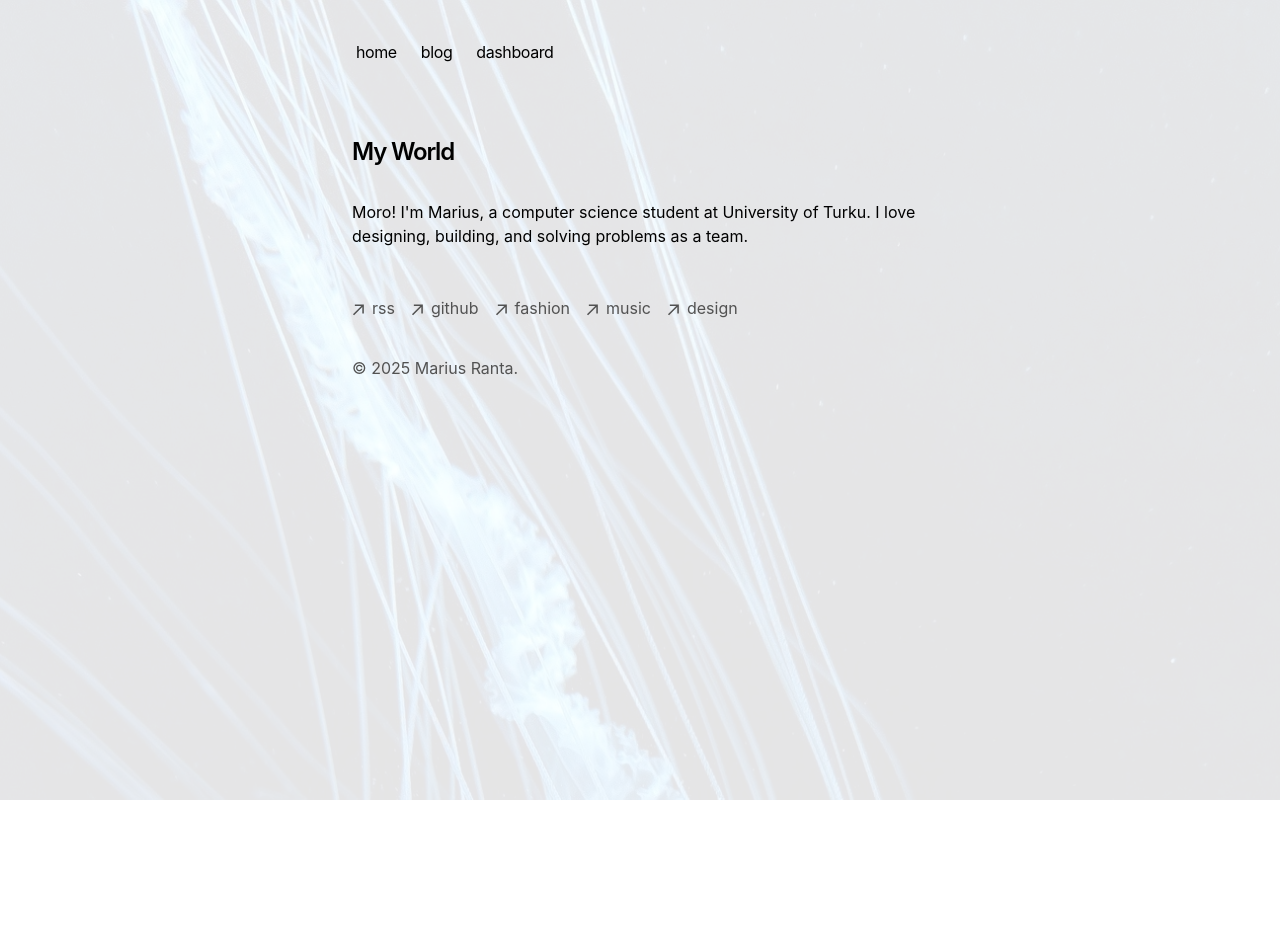
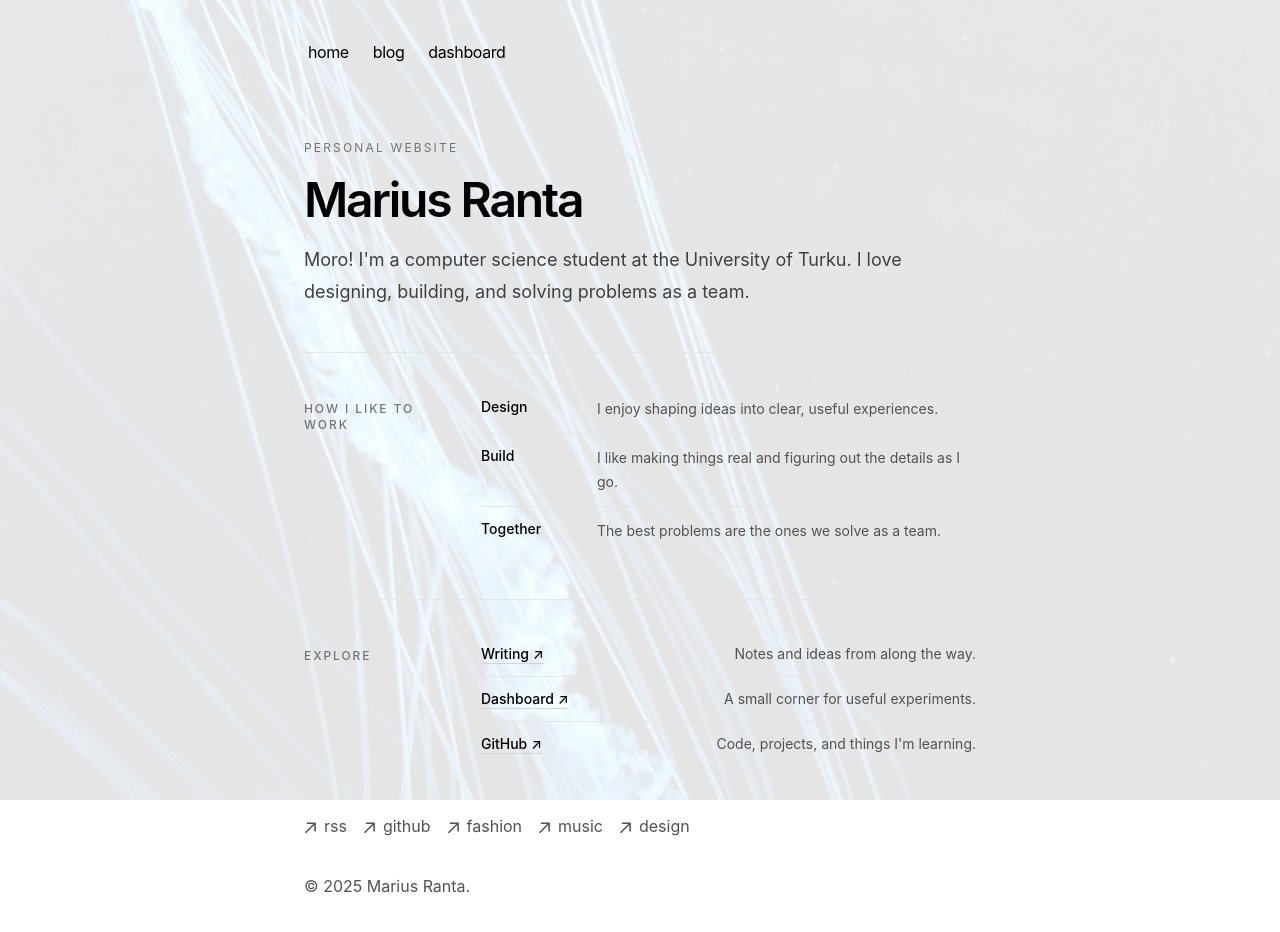
Before and after one commit to mariusranta/portfolio, a Next.js app: page / in a window 1280 px wide. Shown: the top 932 px of the page. Before the commit the page ends 832 px from the top, so only its background shows below. Built offline with nearby package versions, Linux system fonts and the light colour scheme.

Commit message:
Redesign homepage with a personal, editorial layout

```diff
--- a/app/layout.tsx
+++ b/app/layout.tsx
@@ -12,15 +12,15 @@ import { Hero } from './components/hero'
 export const metadata: Metadata = {
   metadataBase: new URL(baseUrl),
   title: {
-    default: 'Marius',
-    template: '%s | Marius',
+    default: 'Marius Ranta',
+    template: '%s | Marius Ranta',
   },
-  description: 'This is my world.',
+  description: 'Computer science student at the University of Turku. I love designing, building, and solving problems as a team.',
   openGraph: {
-    title: 'My World',
-    description: 'This is my world.',
+    title: 'Marius Ranta',
+    description: 'Computer science student at the University of Turku. I love designing, building, and solving problems as a team.',
     url: baseUrl,
-    siteName: 'My World',
+    siteName: 'Marius Ranta',
     locale: 'en_US',
     type: 'website',
   },
@@ -54,8 +54,8 @@ export default function RootLayout({
       )}
     >
       <body className="antialiased">
-          <Hero />
-        <div className="relative min-h-screen max-w-xl mx-4 mt-8 lg:mx-auto">
+        <Hero />
+        <div className="relative min-h-screen max-w-2xl mx-4 mt-8 lg:mx-auto">
           <main className="flex-auto min-w-0 flex flex-col px-2 md:px-0">
             <Navbar />
             {children}
--- a/app/page.tsx
+++ b/app/page.tsx
@@ -1,19 +1,70 @@
-import { Hero } from "./components/hero"
+import Link from "next/link"
+
+const links = [
+  { href: "/blog", label: "Writing", note: "Notes and ideas from along the way." },
+  { href: "/dashboard", label: "Dashboard", note: "A small corner for useful experiments." },
+  { href: "https://github.com/mariusranta", label: "GitHub", note: "Code, projects, and things I'm learning." },
+]
+
+const waysOfWorking = [
+  { label: "Design", text: "I enjoy shaping ideas into clear, useful experiences." },
+  { label: "Build", text: "I like making things real and figuring out the details as I go." },
+  { label: "Together", text: "The best problems are the ones we solve as a team." },
+]
 
 export default function Page() {
   return (
-      <section>
-      <h1 className="mb-8 text-2xl font-semibold tracking-tighter">
-        My World
-      </h1>
-      <p className="mb-4">
-        {`Moro! I'm Marius, a computer science student at University of Turku.
+    <div className="space-y-11 pb-4">
+      <section className="space-y-5 pt-1">
+        <p className="text-xs uppercase tracking-[0.18em] text-neutral-500 dark:text-neutral-400">
+          Personal website
+        </p>
+        <h1 className="text-4xl font-semibold tracking-[-0.045em] sm:text-5xl">
+          Marius Ranta
+        </h1>
+        <p className="max-w-2xl text-lg leading-8 text-neutral-700 dark:text-neutral-200">
+          Moro! I&apos;m a computer science student at the University of Turku. I love designing, building, and solving problems as a team.
+        </p>
+      </section>
 
-        I love designing, building, and solving problems as a team.`}
-      </p>
-    </section>
+      <hr className="border-neutral-200 dark:border-neutral-800" />
+
+      <section className="grid gap-5 sm:grid-cols-[145px_minmax(0,1fr)] sm:gap-8">
+        <h2 className="pt-1 text-xs font-medium uppercase tracking-[0.16em] text-neutral-500 dark:text-neutral-400">
+          How I like to work
+        </h2>
+        <div className="divide-y divide-neutral-200 dark:divide-neutral-800">
+          {waysOfWorking.map((item) => (
+            <div key={item.label} className="grid gap-1 py-3 first:pt-0 sm:grid-cols-[100px_minmax(0,1fr)] sm:gap-4">
+              <h3 className="text-sm font-medium">{item.label}</h3>
+              <p className="text-sm leading-6 text-neutral-600 dark:text-neutral-300">{item.text}</p>
+            </div>
+          ))}
+        </div>
+      </section>
+
+      <hr className="border-neutral-200 dark:border-neutral-800" />
+
+      <section className="grid gap-5 sm:grid-cols-[145px_minmax(0,1fr)] sm:gap-8">
+        <h2 className="pt-1 text-xs font-medium uppercase tracking-[0.16em] text-neutral-500 dark:text-neutral-400">
+          Explore
+        </h2>
+        <div className="divide-y divide-neutral-200 dark:divide-neutral-800">
+          {links.map((item) => (
+            <div key={item.label} className="flex flex-col gap-1 py-3 first:pt-0 sm:flex-row sm:items-baseline sm:justify-between sm:gap-6">
+              <Link
+                href={item.href}
+                className="w-fit text-sm font-medium underline decoration-neutral-300 underline-offset-4 transition-colors hover:text-neutral-500 dark:decoration-neutral-700 dark:hover:text-neutral-300"
+                target={item.href.startsWith("http") ? "_blank" : undefined}
+                rel={item.href.startsWith("http") ? "noreferrer" : undefined}
+              >
+                {item.label} ↗
+              </Link>
+              <p className="text-sm text-neutral-600 dark:text-neutral-400">{item.note}</p>
+            </div>
+          ))}
+        </div>
+      </section>
+    </div>
   )
 }
-
-
-// <Hero />
```
